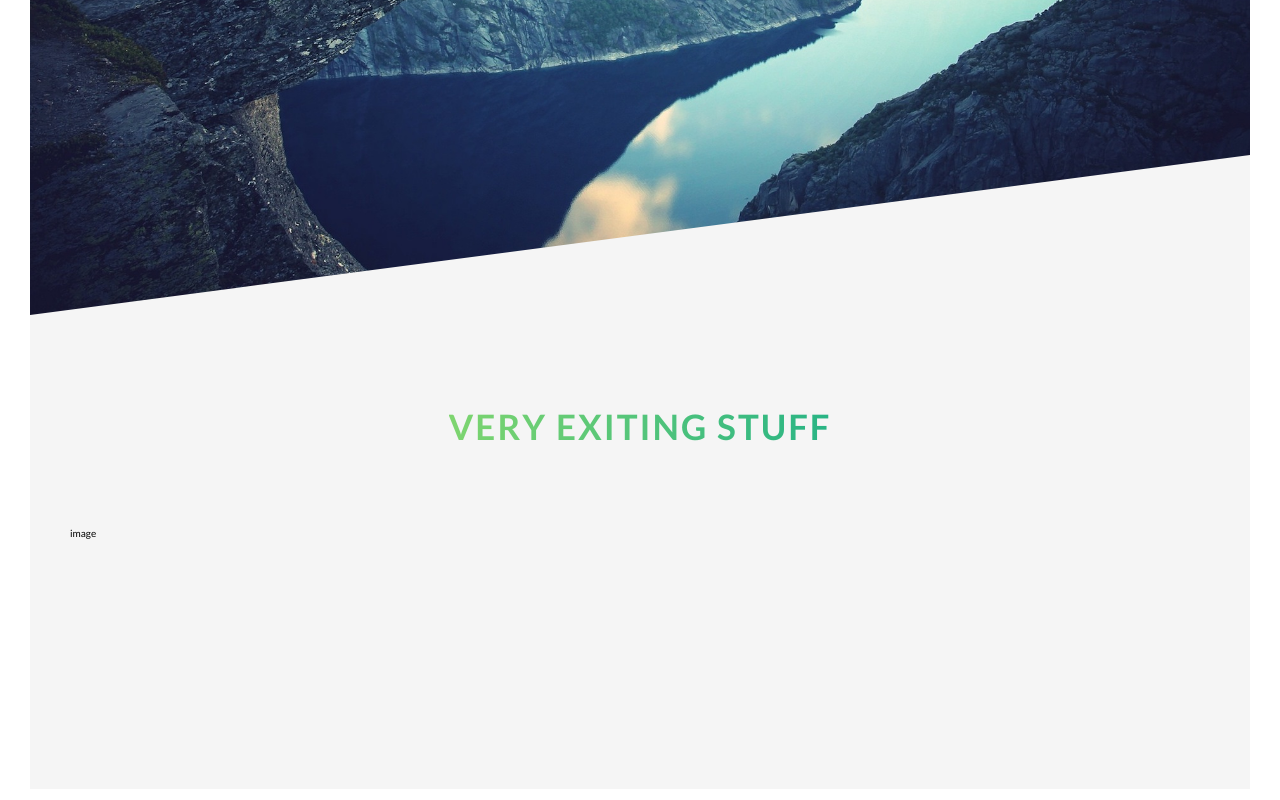
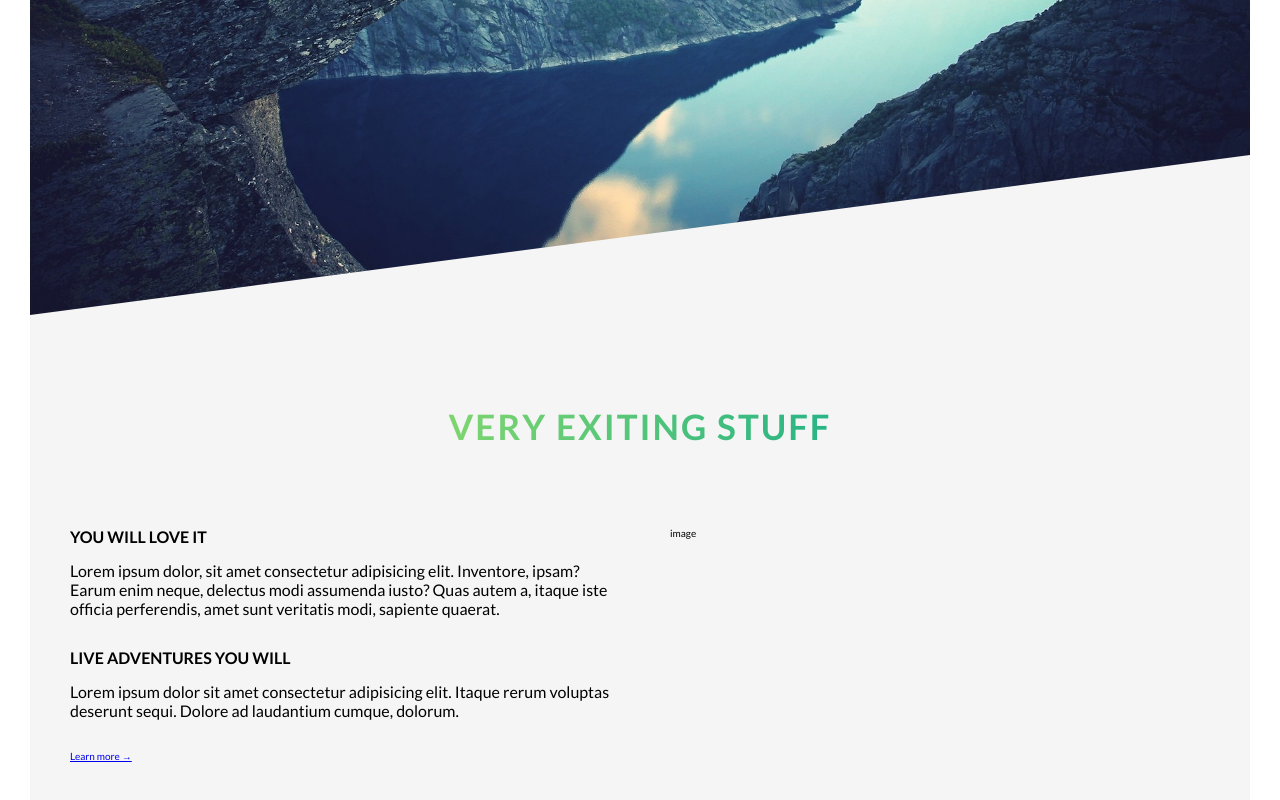
Before and after one commit to LukaszK88/Natours-css-practice, a website: page index.html in a window 1280 px wide. Shown: the part 475-1275 px from the top of the page. Drawn offline with Linux system fonts and the light colour scheme.

Commit message:
learn more button

```diff
--- a/index.html
+++ b/index.html
@@ -30,7 +30,19 @@
                 </div>
                 <div class="row">
                     <div class="col-1-of-2">
-                        <h3></h3>
+                        <h3 class="heading-tertiary u-margin-bottom-small">
+                          You will love it
+                        </h3>
+                        <p class="paragraph">
+                          Lorem ipsum dolor, sit amet consectetur adipisicing elit. Inventore, ipsam? Earum enim neque, delectus modi assumenda iusto? Quas autem a, itaque iste officia perferendis, amet sunt veritatis modi, sapiente quaerat.
+                        </p>
+                        <h3 class="heading-tertiary u-margin-bottom-small">
+                          Live adventures you will
+                        </h3>
+                        <p class="paragraph">
+                          Lorem ipsum dolor sit amet consectetur adipisicing elit. Itaque rerum voluptas deserunt sequi. Dolore ad laudantium cumque, dolorum.
+                        </p>
+                        <a href="#" class="btn-text">Learn more &rarr;</a>
                     </div>
                     <div class="col-1-of-2">
                         image
--- a/package.json
+++ b/package.json
@@ -6,6 +6,7 @@
   "author": "Lukasz <lukasz.kowal@awin.com>",
   "license": "MIT",
   "dependencies": {
+    "live-server": "^1.2.1",
     "node-sass": "^4.12.0"
   },
   "scripts": {
--- a/sass/base/_typography.scss
+++ b/sass/base/_typography.scss
@@ -42,3 +42,16 @@
     text-shadow: 0.5rem 1rem 2rem rgba($color-black, 0.2) ;
   }
 }
+
+.heading-tertiary {
+  font-size: 1.6rem;
+  font-weight: 700;
+  text-transform: uppercase;
+}
+
+.paragraph {
+  font-size: 1.6rem;
+  &:not(:last-child) {
+    margin-bottom: 3rem;
+  }
+}
--- a/sass/base/_utilities.scss
+++ b/sass/base/_utilities.scss
@@ -3,3 +3,5 @@
 }
 
 .u-margin-bottom-8 { margin-bottom: 8rem;}
+
+.u-margin-bottom-small { margin-bottom: 1.5rem; }
```
Also changed, not shown: css/style.css, 2 other files.
